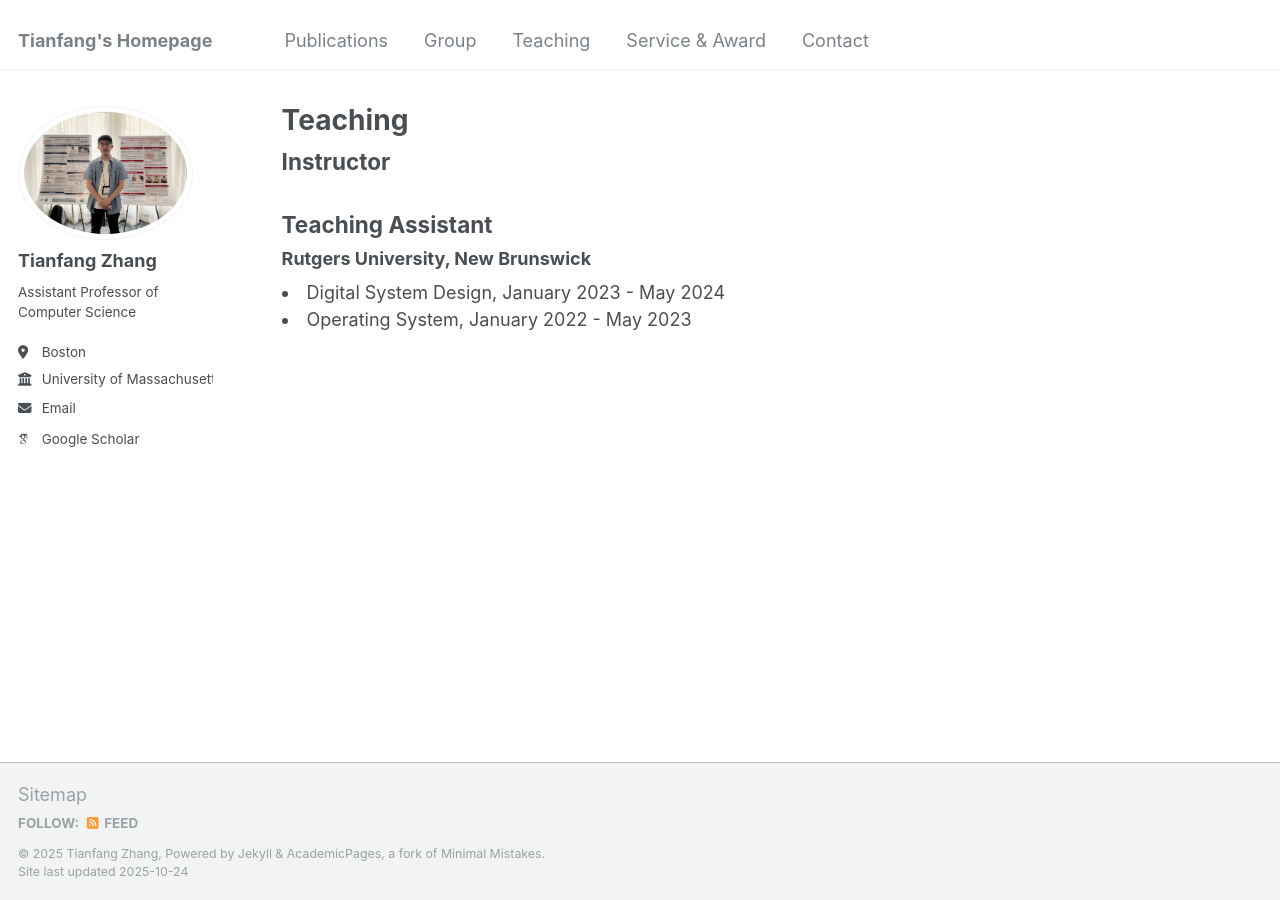
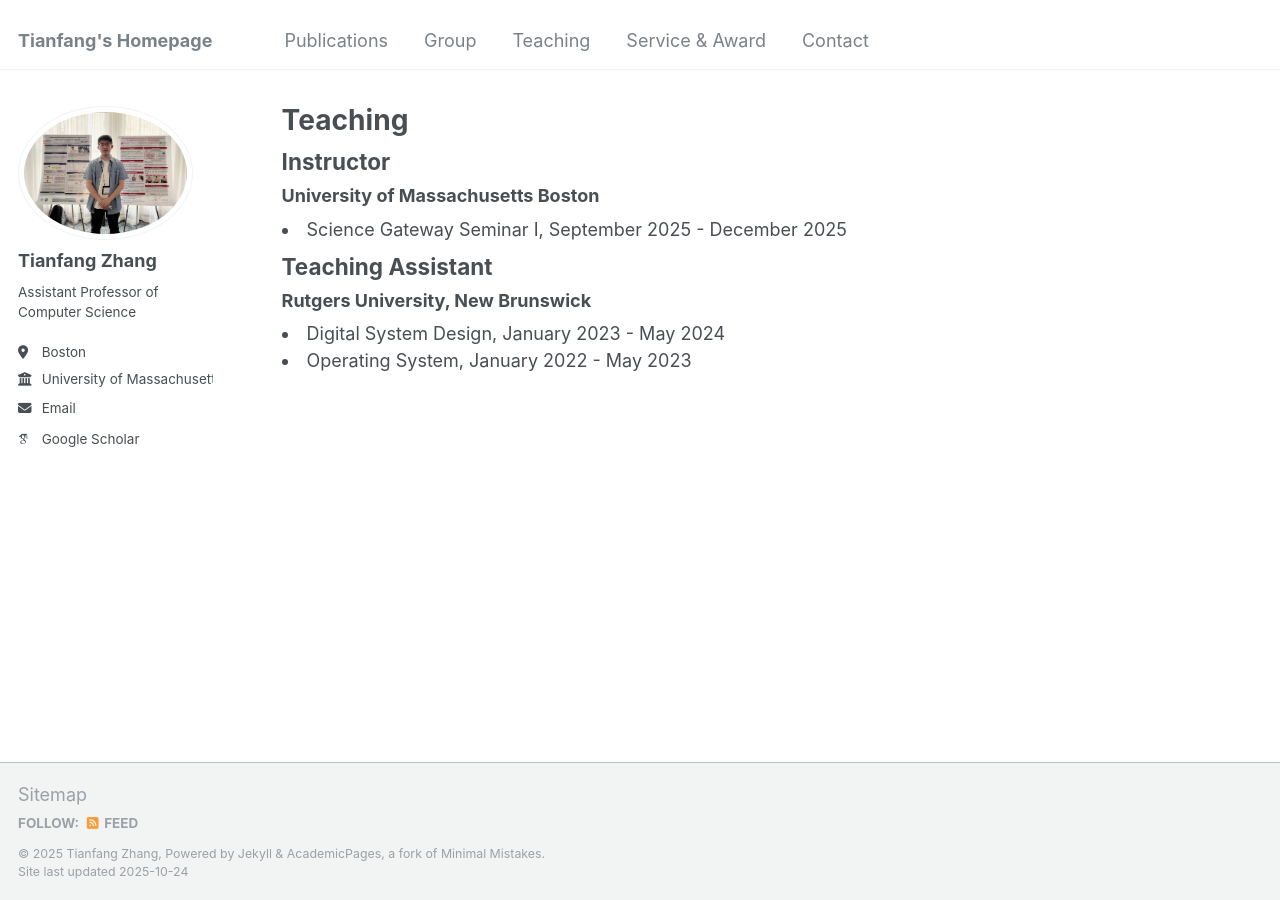
Before and after one commit to tianfang96/tianfang96.github.io, a Jekyll site: the page built from _pages/teaching.html, in a window 1280 px wide. Built offline with Jekyll 4.4.1, drawn with Linux system fonts in a browser that asks for light colours; some web fonts are replaced.

Commit message:
Add teaching details for University of Massachusetts Boston

```diff
--- a/_pages/teaching.html
+++ b/_pages/teaching.html
@@ -5,7 +5,8 @@ permalink: /teaching/
 author_profile: true
 ---
 <h2 style="margin-top: 10px; margin-bottom: 10px;"><strong>Instructor</strong></h2>
-<h3> </h3>
+<h3 style="margin-top: 10px;">University of Massachusetts Boston</h3>
+<li class="course">Science Gateway Seminar I, September 2025 - December 2025</li>
 
 <h2 style="margin-top: 10px; margin-bottom: 10px;"><strong>Teaching Assistant</strong></h2>
 <h3 style="margin-top: 10px;">Rutgers University, New Brunswick</h3>
```
